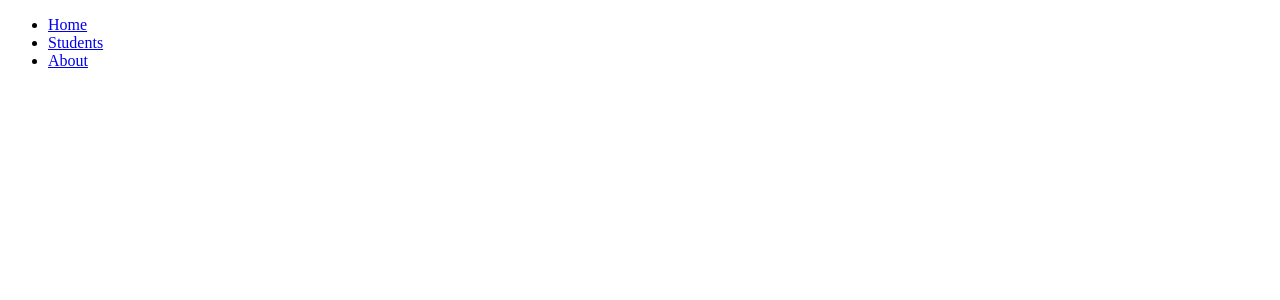
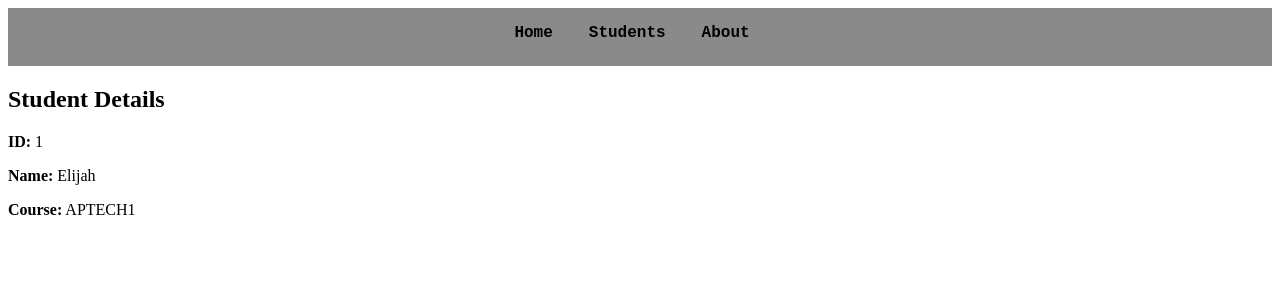
Before and after one commit to 20221486/midterm-activity-one, a React (Vite) app in the folder midterm-activity-one/: page /details/1 in a window 1280 px wide. Before the commit this address had no page. Shown: the top 300 px of the page. Built offline with nearby package versions, Linux system fonts and the light colour scheme.

Commit message:
Designed navbar and student list and created a student details page

```diff
--- a/midterm-activity-one/src/App.jsx
+++ b/midterm-activity-one/src/App.jsx
@@ -4,6 +4,7 @@ import { Routes, Route } from 'react-router-dom';
 import Home from './pages/Home.jsx';
 import Students from './pages/Students.jsx';
 import About from './pages/About.jsx';
+import Details from './pages/Details.jsx';
 
 const App = () => {
   return (
@@ -13,6 +14,7 @@ const App = () => {
         <Route path="/" element={<Home />} />
         <Route path="/students" element={<Students />} />
         <Route path="/about" element={<About />} />
+        <Route path="/details/:id" element={<Details />} />
       </Routes>
     </div>
   );
--- /dev/null
+++ b/midterm-activity-one/src/components/Navbar.css
@@ -0,0 +1,39 @@
+nav {
+    background-color: #8a8a8a;
+    padding: 1rem;
+
+    a {
+        color: white;
+        margin-right: 1rem;
+        text-decoration: none;
+
+        &:hover {
+            text-decoration: underline;
+            color: rgb(174, 174, 255);
+        }
+    }
+
+    font-family: 'Courier New', Courier, monospace;
+}
+
+nav ul {
+    list-style: none;
+    display: flex;
+    gap: 20px;
+    padding: 0;
+    margin: 0;
+    justify-content: center; /* Center the list items */
+}
+
+nav ul li {
+}
+
+nav ul li a {
+    text-decoration: none;
+    color: black;
+    font-weight: bold;
+}
+
+nav ul li a:hover {
+    color: #007bff;
+}
--- a/midterm-activity-one/src/components/Navbar.jsx
+++ b/midterm-activity-one/src/components/Navbar.jsx
@@ -1,6 +1,6 @@
 import React from 'react';
 import { Link } from 'react-router-dom';
-
+import './Navbar.css';
 const Navbar = () => {
   return (
     <nav>
--- /dev/null
+++ b/midterm-activity-one/src/components/StudentList.css
@@ -0,0 +1,25 @@
+h1 {
+    font-size: 2em;
+    margin-bottom: 0.5em;
+
+    font-family: 'Courier New', Courier, monospace;
+    margin-left: auto;
+    margin-right: auto;
+    text-align: center;
+}
+
+li {
+    list-style: none;
+    margin-bottom: 0.5em;
+    text-align: center;
+}
+
+a {
+    color: inherit;
+    text-decoration: none;
+
+    &:hover {
+        text-decoration: underline;
+        color: #007bff;
+    }
+}
--- a/midterm-activity-one/src/components/StudentList.jsx
+++ b/midterm-activity-one/src/components/StudentList.jsx
@@ -1,6 +1,6 @@
 import React from 'react';
 import { Link } from 'react-router-dom';
-
+import './StudentList.css';
 const StudentList = ({ students }) => {
     return (
         <div>
--- a/midterm-activity-one/src/pages/About.jsx
+++ b/midterm-activity-one/src/pages/About.jsx
@@ -1,2 +1,6 @@
 import React from 'react';
-export default () => <div>About Page</div>;
+export default () =>
+    <div>
+        <h2>About</h2>
+        <p>This project demonstrates routing and React hooks.</p>
+    </div>;
--- /dev/null
+++ b/midterm-activity-one/src/pages/Details.jsx
@@ -0,0 +1,38 @@
+import { useParams } from 'react-router-dom';
+
+const studentData = [
+    { id: 1, name: 'Elijah', course: 'APTECH1' },
+    { id: 2, name: 'Elijah', course: 'PROGIT2' },
+    { id: 3, name: 'Elijah', course: 'NSTPRO2' },
+    { id: 4, name: 'Elijah', course: 'NETCOM1' },
+    { id: 5, name: 'Elijah', course: 'LITERA1' },
+    { id: 6, name: 'Elijah', course: 'ITETHC1' },
+    { id: 7, name: 'Elijah', course: 'CIVIL1' },
+    { id: 8, name: 'Elijah', course: 'ART1' },
+    { id: 9, name: 'Elijah', course: 'CORPHIL1' },
+    { id: 10, name: 'Elijah', course: 'PHYSICS1' },
+];
+
+export default function Details() {
+    const { id } = useParams();
+    const student = studentData.find(s => s.id === parseInt(id));
+
+    if (!student) {
+        return <div className="details"><p>Student not found</p></div>;
+    }
+
+    return (
+        <div className="details">
+            <div className="card">
+                <div className="details-header">
+                    <h2>Student Details</h2>
+                </div>
+                <div className="details-list">
+                    <p><strong>ID:</strong> {student.id}</p>
+                    <p><strong>Name:</strong> {student.name}</p>
+                    <p><strong>Course:</strong> {student.course}</p>
+                </div>
+            </div>
+        </div>
+    );
+}
--- a/midterm-activity-one/src/pages/Students.jsx
+++ b/midterm-activity-one/src/pages/Students.jsx
@@ -1,4 +1,6 @@
-import React, { useEffect, useState } from 'react';
+import { useEffect, useState } from 'react';
+import { Link } from 'react-router-dom';
+import '/src/components/StudentList.css';
 
 const Students = () => {
     const [studentData, setStudentData] = useState([]);
@@ -25,7 +27,7 @@ const Students = () => {
             <ul>
                 {studentData.map(student => (
                     <li key={student.id}>
-                        {student.name} - {student.course}
+                        <Link to={`/details/${student.id}`}>{student.name}</Link> - {student.course}
                     </li>
                 ))}
             </ul>
```
